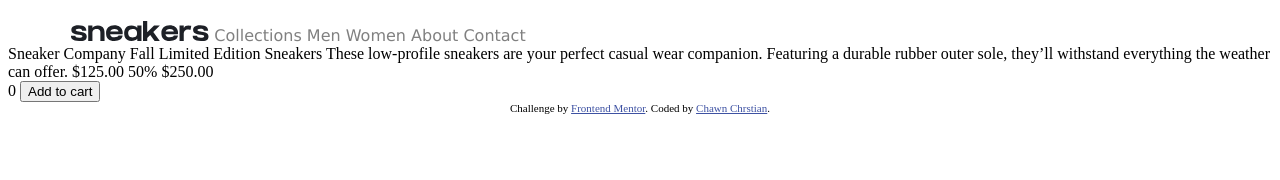
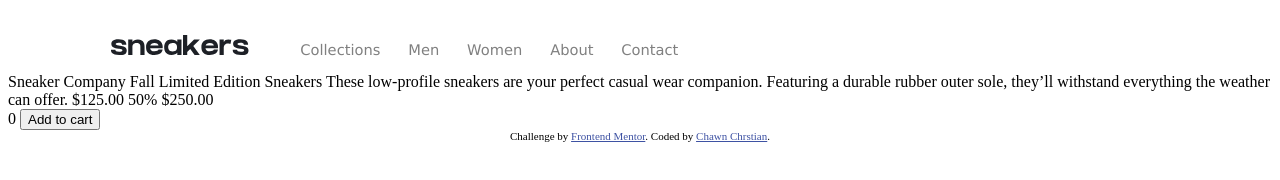
Before and after one commit to AlexC007/Ecommerce-level-1-Frontend, a plain HTML site: page index.html in a window 1280 px wide. Drawn offline with Linux system fonts and the light colour scheme.

Commit message:
Nav Bar work

```diff
--- a/index.css
+++ b/index.css
@@ -3,9 +3,19 @@
     color:gray;
     padding-top: 1%;
     padding-left: 5%;
+    font-size: 11pt;
+
+
+    }
+.RightSideNav{
+    list-style-type: none;
+    display:inline-flex;
+    justify-content: space-evenly;
+    padding-right: 1%;
+    padding-left: 1%;
 
 
 }
-.TopNavBar p {
-    border: 8%;
+.TopNavBar nav img{
+    padding-right: 3% ;
 }
--- a/index.html
+++ b/index.html
@@ -17,12 +17,17 @@
 </head>
 <body>
 <div class ="TopNavBar">
+        <nav>
+  <ul>
   <img src="./images/logo.svg">
-  Collections
-  Men
-  Women
-  About
-  Contact
+
+    <li class= "RightSideNav"> Collections </li>
+    <li class= "RightSideNav">Men</li>
+    <li class= "RightSideNav">Women</li>
+    <li class= "RightSideNav">About</li>
+    <li class= "RightSideNav">Contact</li>
+  </ul>
+          </nav>
 </div>
   <div class = "RightBox">
   Sneaker Company
```
